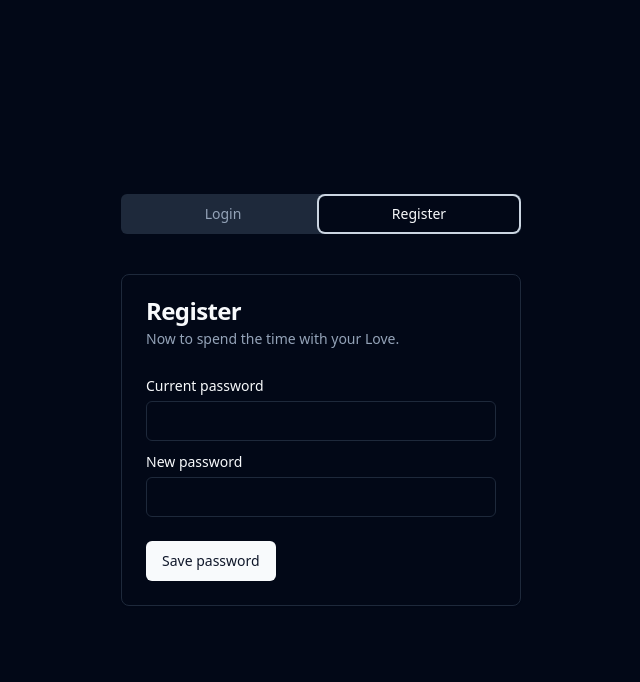
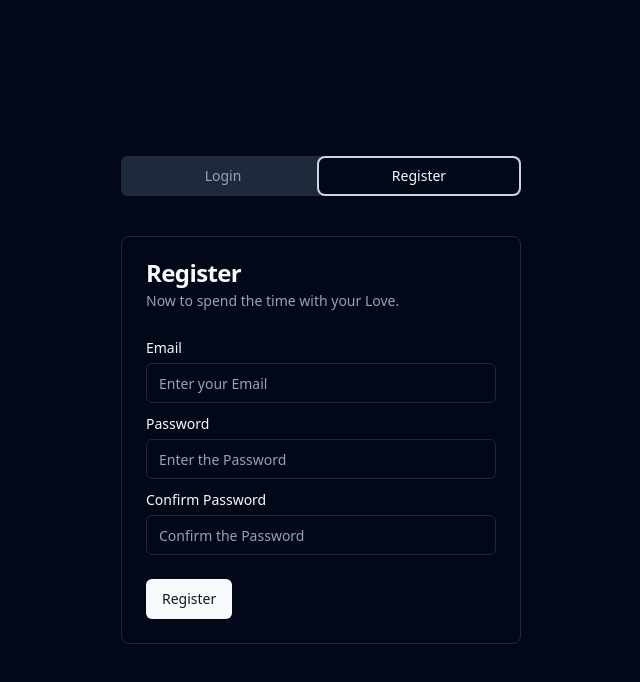
Before and after one commit to Yugha13/chat_plat, a React (Vite) app: page /login in a window 1280 px wide. Both pictures are taken after a click on the tab "Register". Shown: the top 682 px of the page, without its empty margins (319-959 px from the left). Built offline with nearby package versions, Linux system fonts and the light colour scheme.

Commit message:
login page changed

```diff
--- a/src/App.tsx
+++ b/src/App.tsx
@@ -1,12 +1,14 @@
 import { Routes, Route } from 'react-router-dom'
 import Landing_page from './pages/Landing_page/Landing_page'
 import { Login } from './pages/Auth/Login'
+import  Chats  from './pages/Home/Chats'
 
 export default function App() {
   return (
     <div>
       <Routes>
         <Route path="/" element={<Landing_page/>}/>
+        <Route path="/chat" element={<Chats/>}/>
         <Route path='/login' element={<Login/>} />
       </Routes>
     </div>
--- a/src/pages/Auth/Login.tsx
+++ b/src/pages/Auth/Login.tsx
@@ -44,12 +44,12 @@ export function Login() {
           </CardHeader>
           <CardContent className="space-y-2">
             <div className="space-y-1">
-              <Label htmlFor="email">Email</Label>
+              <Label htmlFor="email">Username</Label>
               <Input
               id="gmail"
               value={username}
               onChange={(e) => setusername(e.target.value)}
-              placeholder="Enter Your Gmail"
+              placeholder="Enter Your Username"
               defaultValue="example@gmail.com" />
             </div>
             <div className="space-y-1">
@@ -63,11 +63,7 @@ export function Login() {
             </div>
           </CardContent>
           <CardFooter className="flex justify-between">
-            <div className="flex gap-2 justify-center">
-            </div>
-            <Button>
-                Login
-            </Button>
+            <Button>Login</Button>
           </CardFooter>
         </Card>
       </TabsContent>
@@ -81,19 +77,32 @@ export function Login() {
           </CardHeader>
           <CardContent className="space-y-2">
             <div className="space-y-1">
-              <Label htmlFor="current">Current password</Label>
-              <Input id="current" type="password" />
+              <Label htmlFor="current">Email</Label>
+              <Input
+              id="current"
+              type="email"
+              required
+              placeholder="Enter your Email" />
             </div>
             <div className="space-y-1">
-              <Label htmlFor="new">New password</Label>
+              <Label htmlFor="new">Password</Label>
               <Input
                 id="new"
                 type="password"
+                placeholder="Enter the Password"
+                />
+            </div>
+            <div className="space-y-1">
+              <Label htmlFor="new">Confirm Password</Label>
+              <Input
+                id="new"
+                type="password"
+                placeholder="Confirm the Password"
                 />
             </div>
           </CardContent>
           <CardFooter>
-            <Button>Save password</Button>
+            <Button>Register</Button>
           </CardFooter>
         </Card>
       </TabsContent>
--- /dev/null
+++ b/src/pages/Home/Chats.tsx
@@ -0,0 +1,8 @@
+
+const Chats = () => {
+  return (
+    <div>Chats</div>
+  )
+}
+
+export default Chats
--- a/src/pages/Landing_page/Landing_page.tsx
+++ b/src/pages/Landing_page/Landing_page.tsx
@@ -1,9 +1,10 @@
 import { Vortex } from "@/components/ui/vortex";
 import { Review } from "./Review";
 import { Profile } from "./Profile"
-
+import { useNavigate } from "react-router-dom";
 
 export default function Landing_page() {
+  const Navi = useNavigate();
   return (
     <div className="bg-black h-[100%]">
 
@@ -22,7 +23,8 @@ export default function Landing_page() {
           Text with your friends, Enjoy your time with spending time with your Love.
         </p>
         <div className="flex flex-col sm:flex-row items-center gap-4 mt-6">
-          <button className="px-4 py-2 bg-blue-600 hover:bg-blue-700 transition duration-200 rounded-lg text-white shadow-[0px_2px_0px_0px_#FFFFFF40_inset]">
+          <button className="px-4 py-2 bg-blue-600 hover:bg-blue-700 transition duration-200 rounded-lg text-white shadow-[0px_2px_0px_0px_#FFFFFF40_inset]"
+          onClick={() => {Navi("/login")}}>
             Get Started
           </button>
         </div>
```
Also changed, not shown: src/pages/Home/Home.tsx (deleted).
